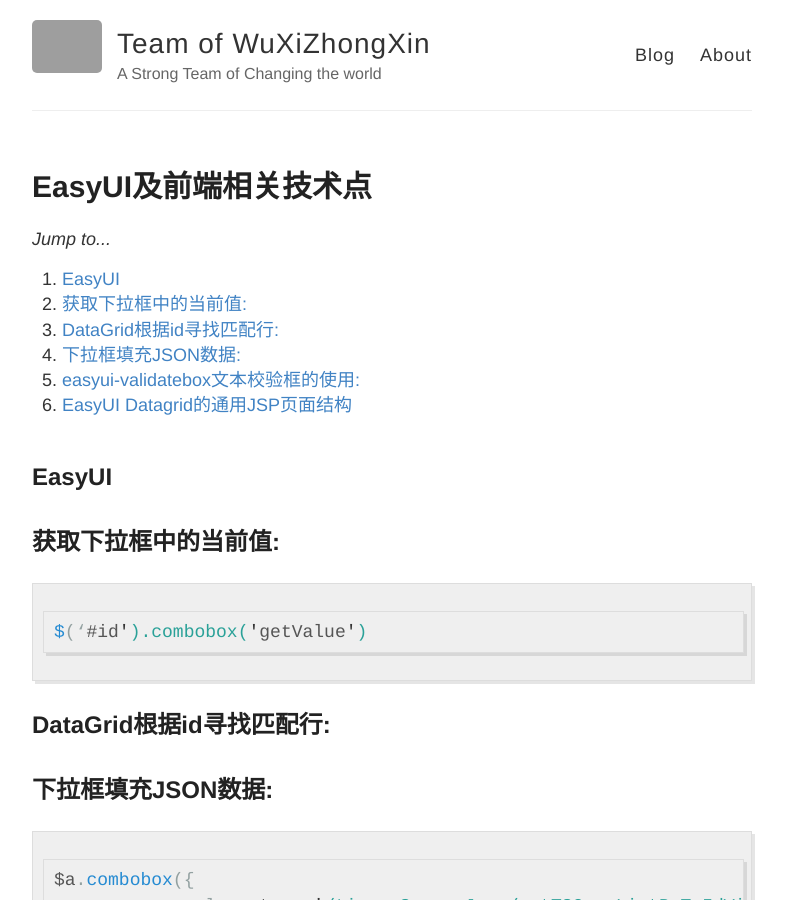
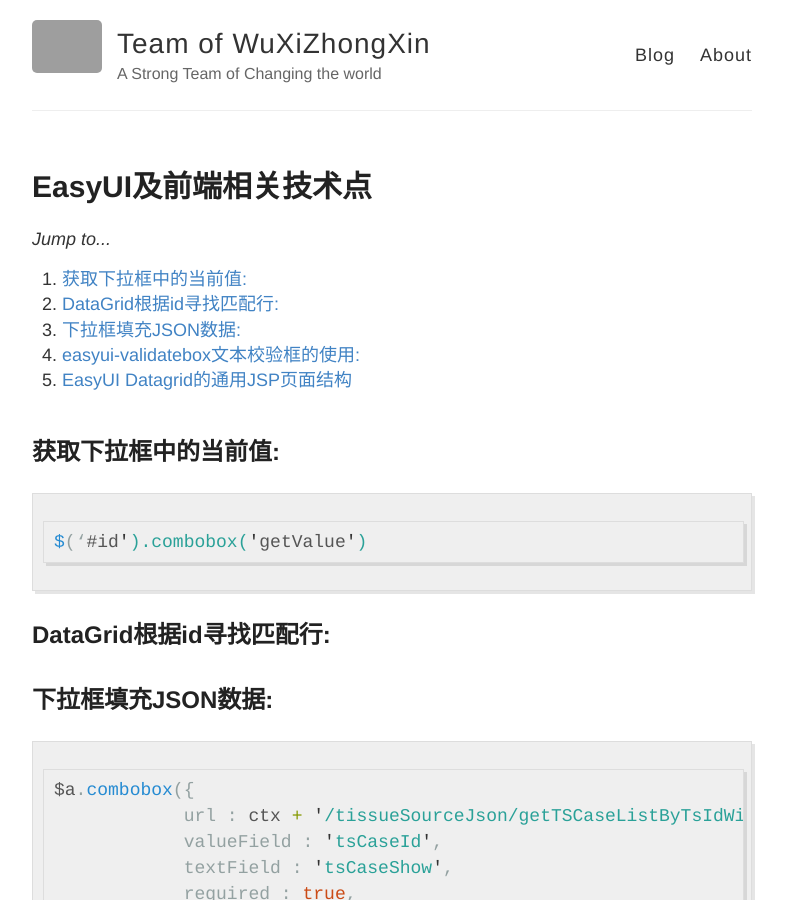
Before and after one commit to pythonlouvre/wxzx, a Jekyll site: the page built from _posts/2015-06-21-EasyUI及前端相关技术点.md, in a window 1280 px wide and 900 px high. Shown: the whole window, without its empty margins (248-1034 px from the left). Built offline with Jekyll 4.4.1, drawn with Linux system fonts in a browser that asks for light colours; Markdown is read by kramdown in place of the engine named in the settings; grey boxes are pictures that could not be loaded.

````diff
--- a/_posts/2015-06-21-EasyUI及前端相关技术点.md
+++ b/_posts/2015-06-21-EasyUI及前端相关技术点.md
@@ -7,7 +7,6 @@ tags: 样本库
 
 <div id="toc"></div>
 
-## EasyUI
 ## 获取下拉框中的当前值:
 
 ```javascript
````
